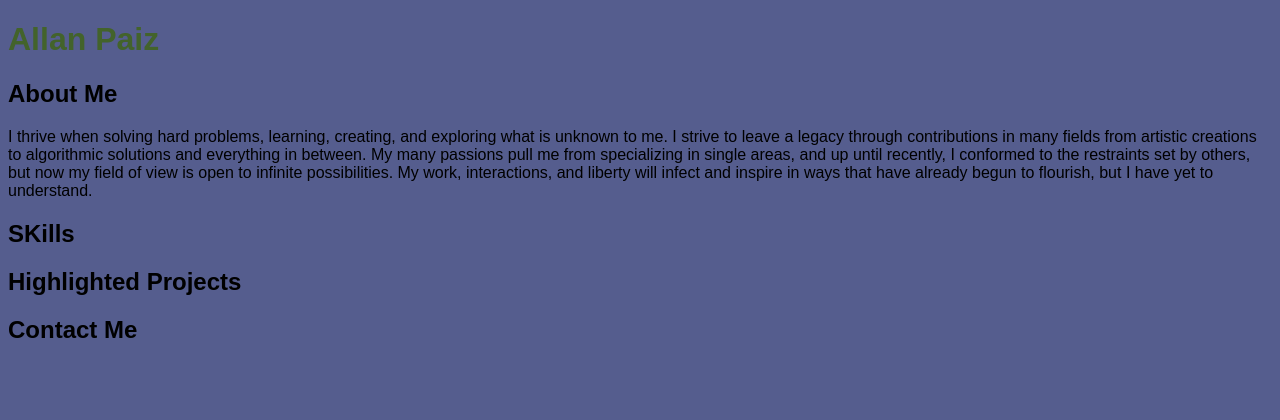
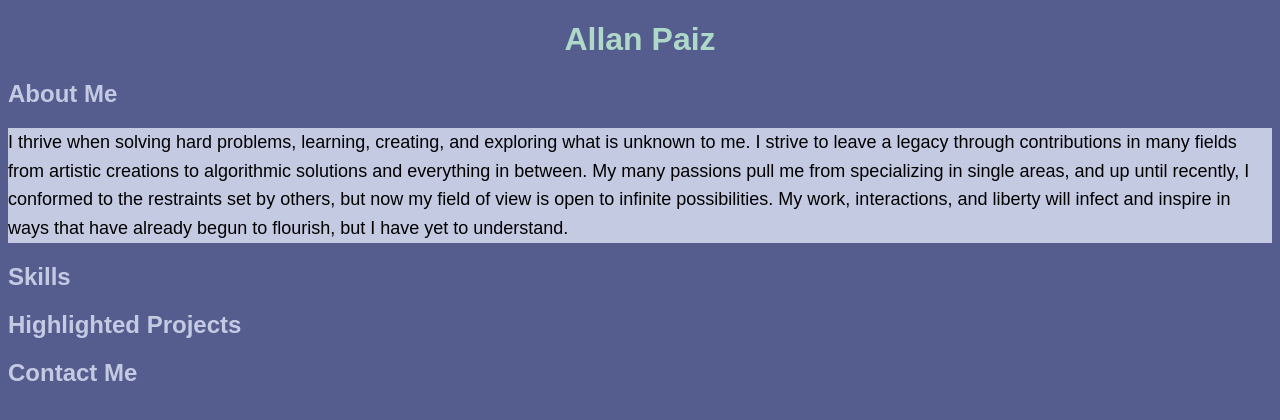
Before and after one commit to allanpaiz/allanpaiz.github.io, a plain HTML site: page index.html in a window 1280 px wide. Drawn offline with Linux system fonts and the light colour scheme.

Commit message:
css update

```diff
--- a/index.html
+++ b/index.html
@@ -11,7 +11,7 @@
 			<p>I thrive when solving hard problems, learning, creating, and exploring what is unknown to me. I strive to leave a legacy through contributions in many fields from artistic creations to algorithmic solutions and everything in between. My many passions pull me from specializing in single areas, and up until recently, I conformed to the restraints set by others, but now my field of view is open to infinite possibilities. My work, interactions, and liberty will infect and inspire in ways that have already begun to flourish, but I have yet to understand.</p>
 		</div>
 		<div class="skills">
-			<h2>SKills</h2>
+			<h2>Skills</h2>
 		</div>
 		<div class="projects">
 			<h2>Highlighted Projects</h2>
--- a/styles.css
+++ b/styles.css
@@ -3,6 +3,15 @@ body {
 	font-family: Arial, Helvetica, sans-serif;
 }
 h1 {
-	color: #43632B;
-	text-alight: center;
+	color: #AED9C8;
+	text-align: center;
 }
+h2 {
+	color: #C5CAE3;
+}
+p {
+	background-color: #C5CAE3;
+	font-size: 18px;
+	line-height: 1.6;
+	margin: 20px 0;
+}
```
Also changed, not shown: notes.txt.
